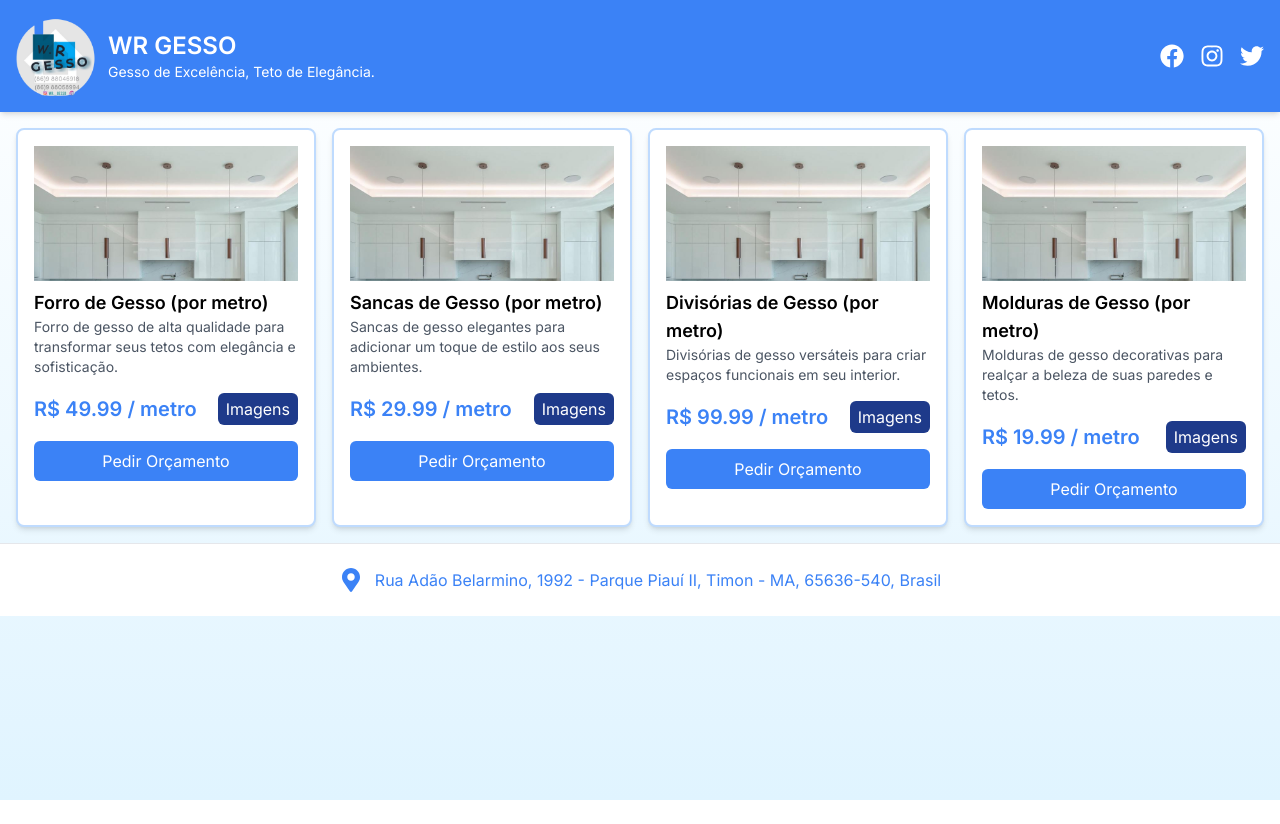
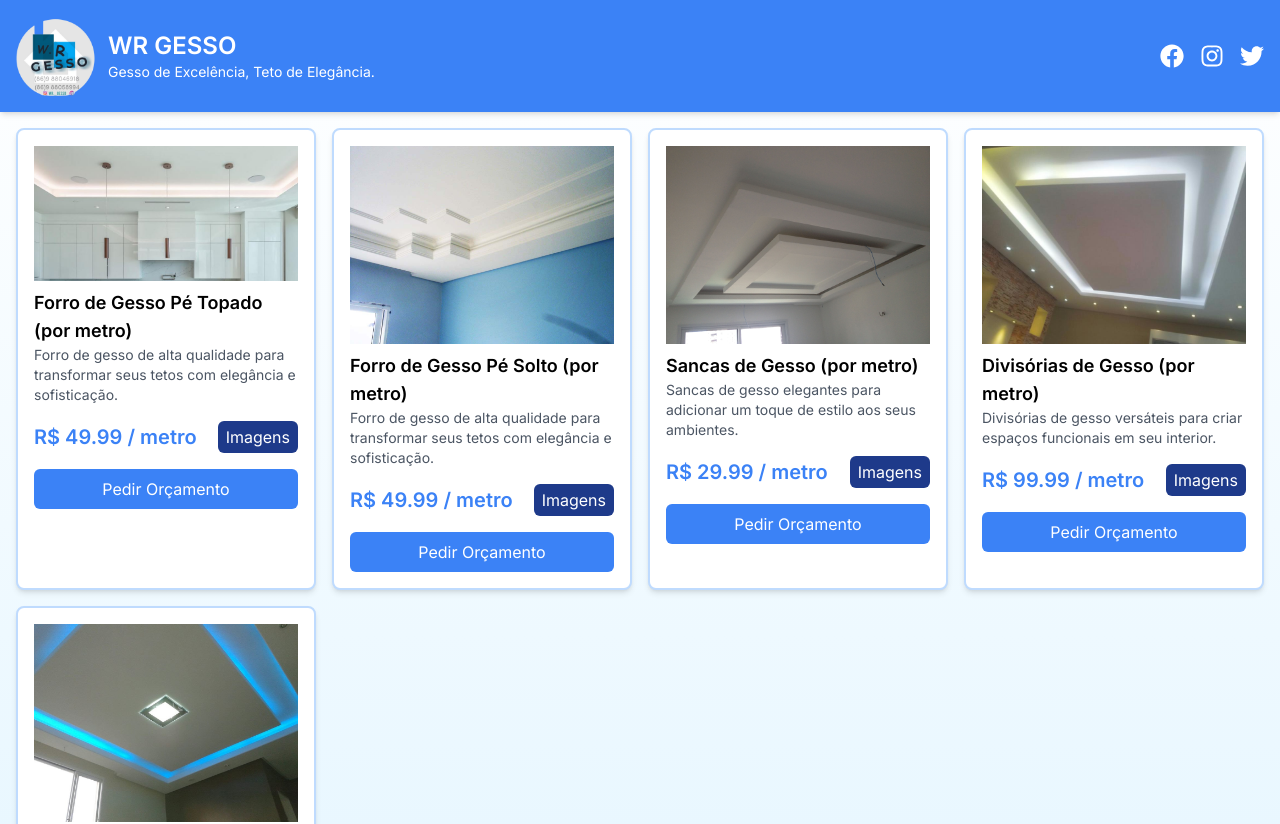
Before and after one commit to PFelipe15/RestauranteMenu, a Next.js app: page / in a window 1280 px wide. Shown: the top 824 px of the page. Before the commit the page ends 800 px from the top, so only its background shows below. Built offline with nearby package versions, Linux system fonts and the light colour scheme; no server answers.

Commit message:
new modified

```diff
--- a/src/app/page.tsx
+++ b/src/app/page.tsx
@@ -1,6 +1,11 @@
 "use client";
 import Image from "next/image";
 import imagem from "../assets/banner.jpg";
+import imagem2 from "../assets/banner2.jpg";
+import imagem3 from "../assets/banner3.jpg";
+import imagem4 from "../assets/banner4.jpg";
+import imagem5 from "../assets/banner5.jpg";
+
 import Logo from "../assets/logo.png";
 import { FaMapMarkerAlt, FaPhone, FaEnvelope } from "react-icons/fa";
 import { FaFacebook, FaInstagram, FaTwitter } from "react-icons/fa";
@@ -45,34 +50,41 @@ export default function Home() {
 
   const produtosWRGESSO = [
     {
-      nome: "Forro de Gesso (por metro)",
+      nome: "Forro de Gesso Pé Topado (por metro)",
       preco: 49.99,
       imagem: imagem,
+      descricao:
+        "Forro de gesso de alta qualidade para transformar seus tetos com elegância e sofisticação.",
+    },
+
+    {
+      nome: "Forro de Gesso Pé Solto (por metro)",
+      preco: 49.99,
+      imagem: imagem2,
       descricao:
         "Forro de gesso de alta qualidade para transformar seus tetos com elegância e sofisticação.",
     },
     {
       nome: "Sancas de Gesso (por metro)",
       preco: 29.99,
-      imagem: imagem,
+      imagem: imagem3,
       descricao:
         "Sancas de gesso elegantes para adicionar um toque de estilo aos seus ambientes.",
     },
     {
       nome: "Divisórias de Gesso (por metro)",
       preco: 99.99,
-      imagem: imagem,
+      imagem: imagem4,
       descricao:
         "Divisórias de gesso versáteis para criar espaços funcionais em seu interior.",
     },
     {
       nome: "Molduras de Gesso (por metro)",
       preco: 19.99,
-      imagem: imagem,
+      imagem: imagem5,
       descricao:
         "Molduras de gesso decorativas para realçar a beleza de suas paredes e tetos.",
     },
-    // Adicione mais produtos conforme necessário
   ];
 
   const handleCloseDialog = () => {
@@ -118,8 +130,8 @@ export default function Home() {
               <Image
                 alt="produto imagem"
                 src={produto.imagem}
-                width={300}
-                height={200}
+                width={700}
+                height={300}
               />
             </div>
             <h2 className="text-lg font-semibold mt-2">{produto.nome}</h2>
```
